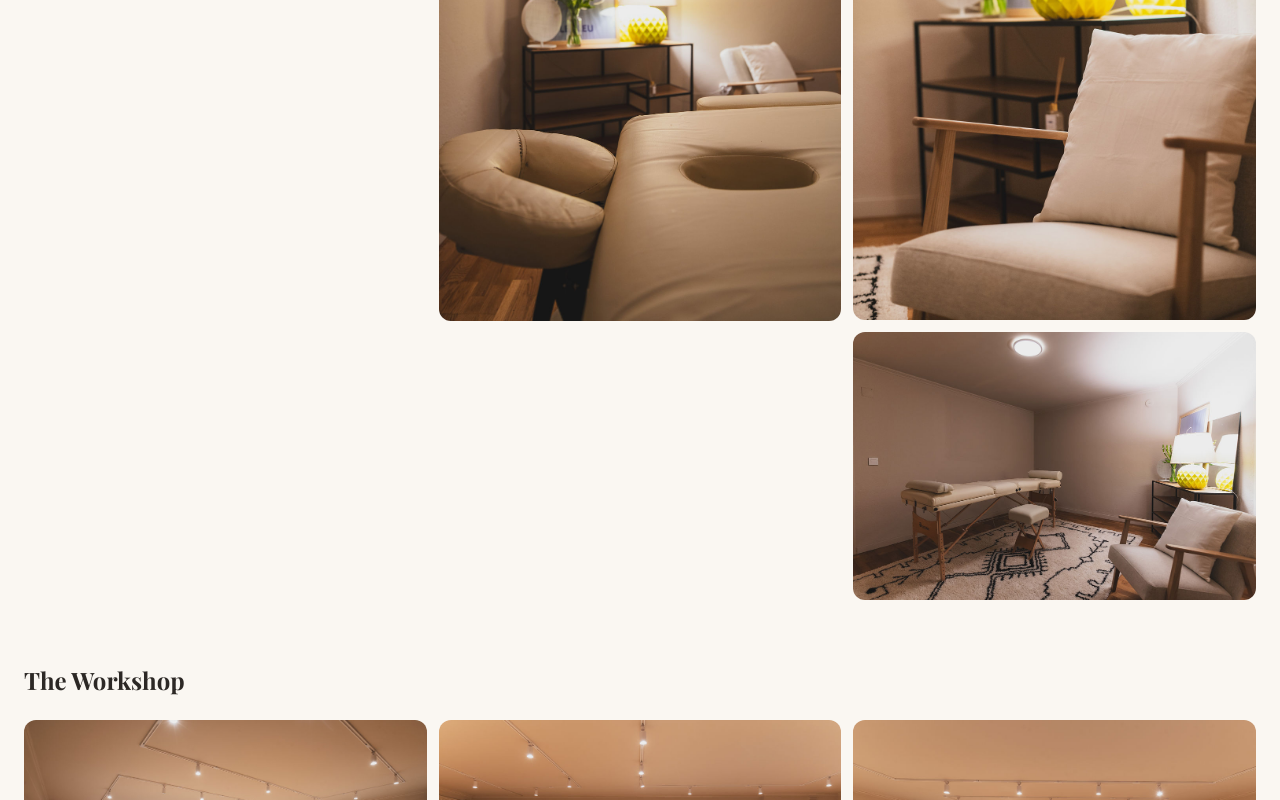
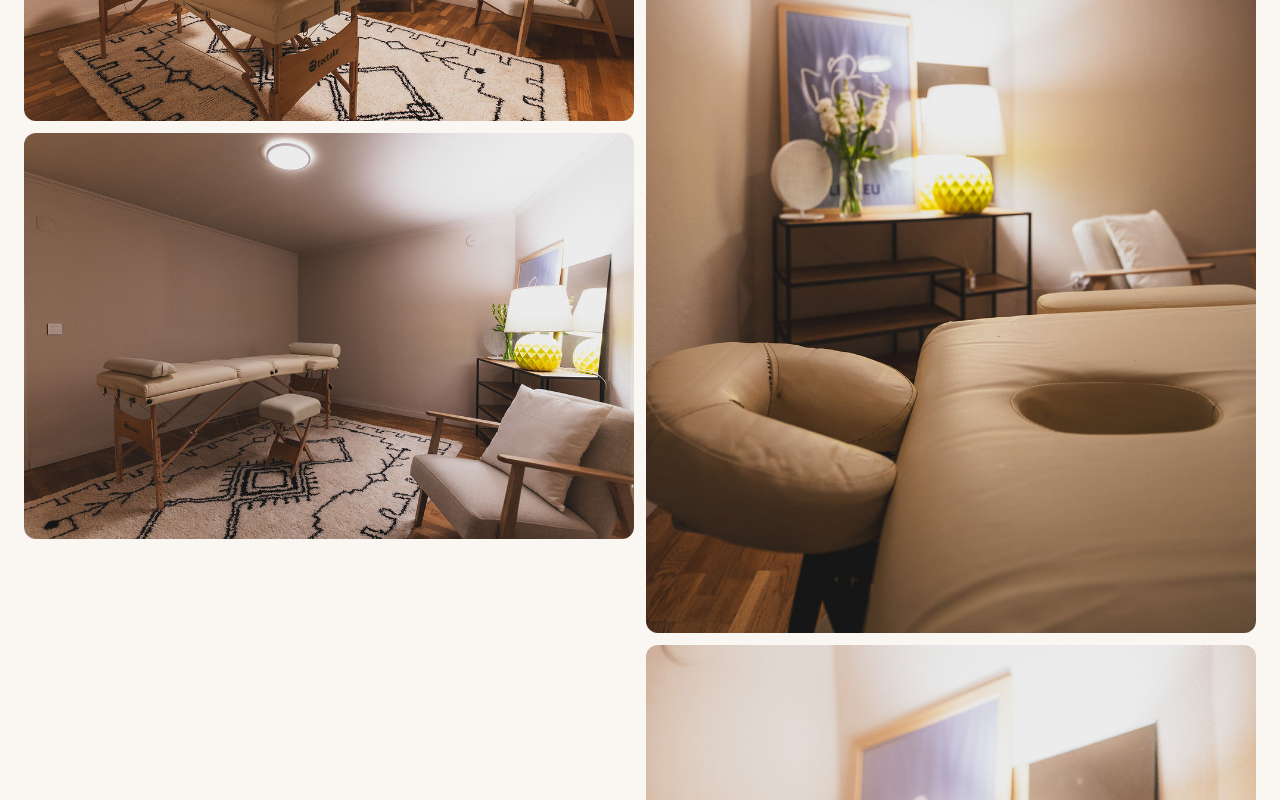
Before and after one commit to lisabarksfield/be-home, a Next.js app: page /gallery in a window 1280 px wide. Shown: the part 1735-2535 px from the top of the page. Built offline with nearby package versions, Linux system fonts and the light colour scheme.

Commit message:
Treatment room gallery: explicit 2-column layout
Images 1 & 4 in left column, 2 & 3 in right — guarantees treatment-4
sits directly beneath treatment-1.

Co-Authored-By: Claude Sonnet 4.6 <noreply@anthropic.com>

```diff
--- a/app/(public)/gallery/page.tsx
+++ b/app/(public)/gallery/page.tsx
@@ -4,8 +4,9 @@ import Image from "next/image";
 import { useState, useEffect, useCallback } from "react";
 
 type GalleryImage = { src: string; alt: string };
+type Room = { label: string; images: GalleryImage[]; layout?: "two-column" };
 
-const rooms: { label: string; images: GalleryImage[] }[] = [
+const rooms: Room[] = [
   {
     label: "The Studio",
     images: [
@@ -21,11 +22,12 @@ const rooms: { label: string; images: GalleryImage[] }[] = [
   },
   {
     label: "Treatment Room",
+    layout: "two-column",
     images: [
       { src: "/treatment-room/treatment-1.jpg", alt: "Treatment Room — massage table" },
       { src: "/treatment-room/treatment-2.jpg", alt: "Treatment Room — table with lamp and flowers" },
+      { src: "/treatment-room/treatment-4.jpg", alt: "Treatment Room — wide view with massage table and armchair" },
       { src: "/treatment-room/treatment-3.jpg", alt: "Treatment Room — armchair and lamp detail" },
-      { src: "/treatment-room/treatment-4.jpg", alt: "Treatment Room — wide view with massage table and armchair" },
     ],
   },
   {
@@ -106,6 +108,29 @@ export default function GalleryPage() {
           <h2 className="text-2xl font-light mb-6" style={{ fontFamily: "var(--font-serif)", color: "var(--color-charcoal)" }}>
             {room.label}
           </h2>
+          {room.layout === "two-column" ? (
+            <div className="flex gap-3">
+              {[room.images.filter((_, i) => i % 2 === 0), room.images.filter((_, i) => i % 2 === 1)].map((col, ci) => (
+                <div key={ci} className="flex flex-col gap-3 flex-1">
+                  {col.map((img) => (
+                    <div
+                      key={img.src}
+                      className="cursor-pointer overflow-hidden rounded-xl group"
+                      onClick={() => openLightbox(img.src)}
+                    >
+                      <Image
+                        src={img.src}
+                        alt={img.alt}
+                        width={1080}
+                        height={1080}
+                        className="w-full h-auto block transition-transform duration-300 group-hover:scale-[1.02]"
+                      />
+                    </div>
+                  ))}
+                </div>
+              ))}
+            </div>
+          ) : (
             <div className="columns-1 sm:columns-2 lg:columns-3 gap-3">
               {room.images.map((img) => (
                 <div
@@ -123,6 +148,7 @@ export default function GalleryPage() {
                 </div>
               ))}
             </div>
+          )}
         </section>
       ))}
 
```
Lines whose indentation alone changed are shown as unchanged.
